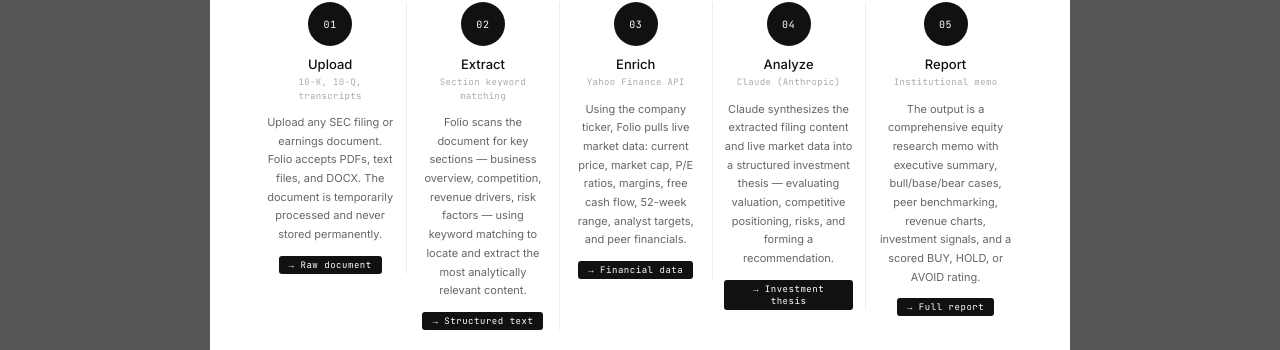
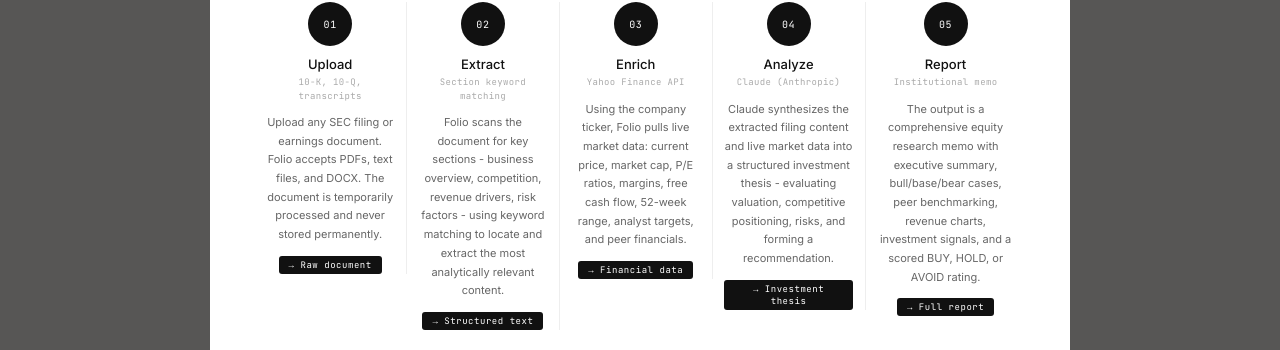
Before and after one commit to sachiuttarwar/folio, a React (Vite) app in the folder frontend/: page / in a window 1280 px wide. Both pictures are taken after a click on the button "How It Works". Shown: the part 177-527 px from the top of the page. Built offline with nearby package versions, Linux system fonts and the light colour scheme; no server answers; a web font is replaced by a local one.

Commit message:
remove em dashes from How It Works descriptions

```diff
--- a/frontend/src/components/LandingPage.jsx
+++ b/frontend/src/components/LandingPage.jsx
@@ -48,7 +48,7 @@ export default function LandingPage({ onStart }) {
                 },
                 {
                   num: "02", label: "Extract", sub: "Section keyword matching",
-                  desc: "Folio scans the document for key sections — business overview, competition, revenue drivers, risk factors — using keyword matching to locate and extract the most analytically relevant content.",
+                  desc: "Folio scans the document for key sections - business overview, competition, revenue drivers, risk factors - using keyword matching to locate and extract the most analytically relevant content.",
                   out: "Structured text"
                 },
                 {
@@ -58,7 +58,7 @@ export default function LandingPage({ onStart }) {
                 },
                 {
                   num: "04", label: "Analyze", sub: "Claude (Anthropic)",
-                  desc: "Claude synthesizes the extracted filing content and live market data into a structured investment thesis — evaluating valuation, competitive positioning, risks, and forming a recommendation.",
+                  desc: "Claude synthesizes the extracted filing content and live market data into a structured investment thesis - evaluating valuation, competitive positioning, risks, and forming a recommendation.",
                   out: "Investment thesis"
                 },
                 {
```
